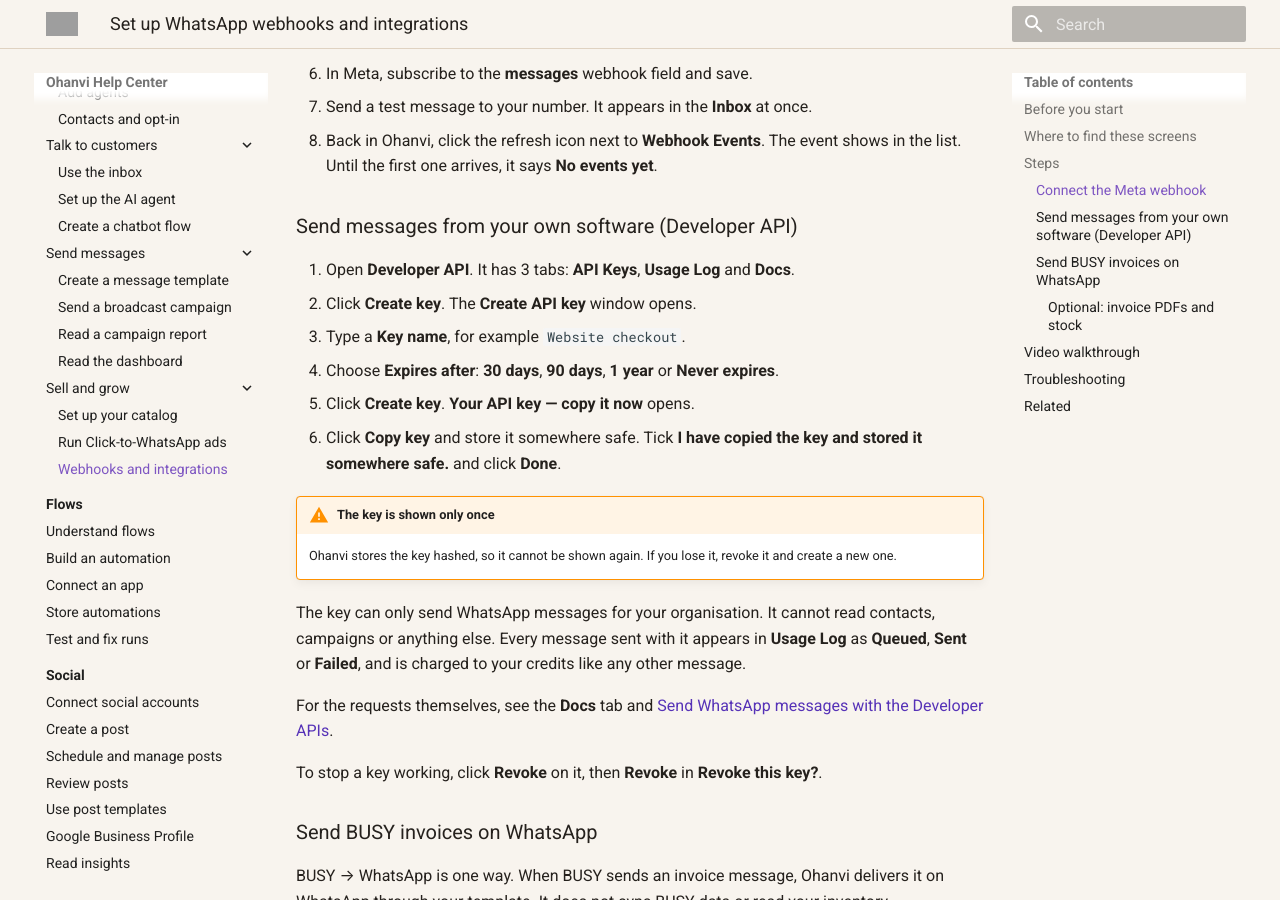
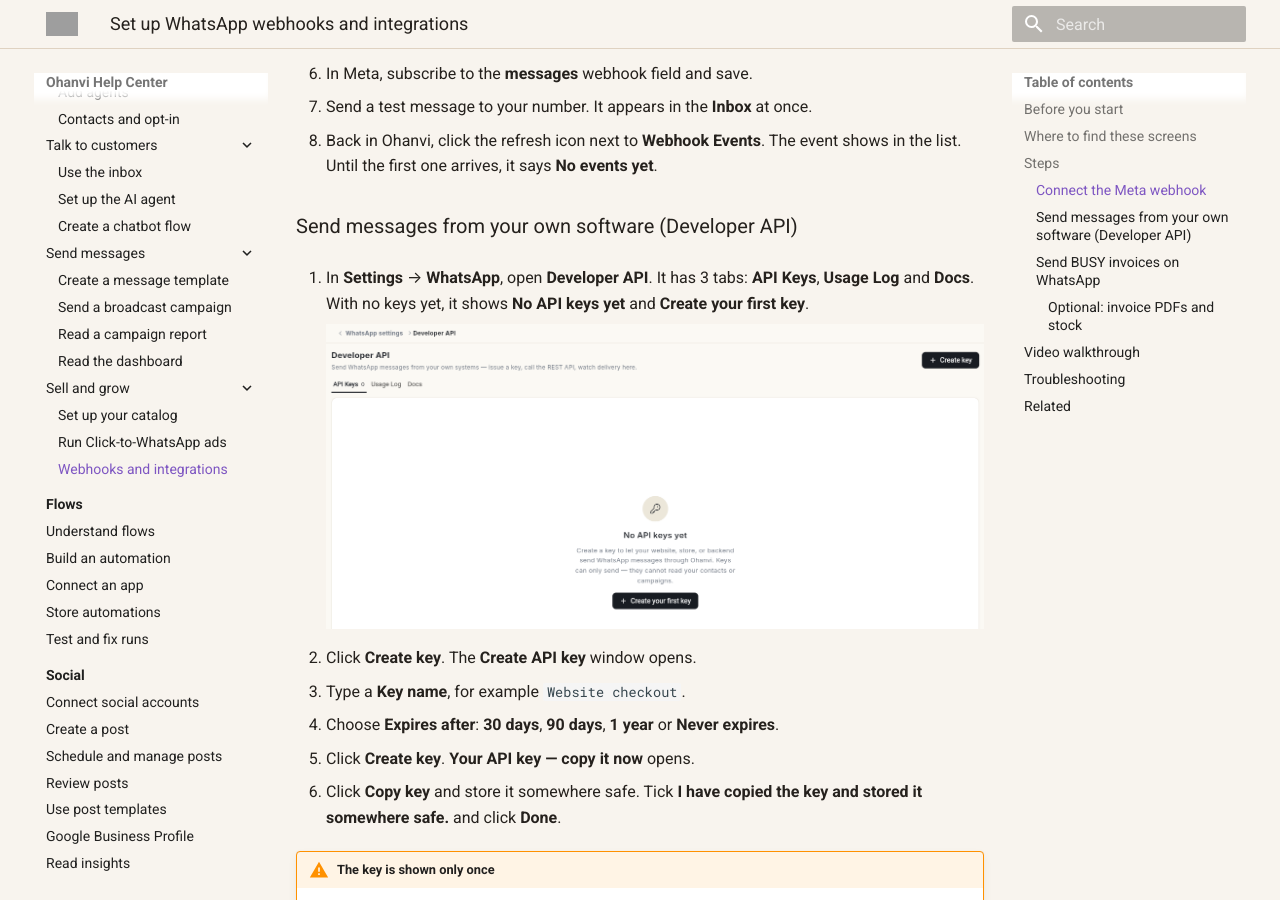
Before and after one commit to Ohanvi/ohanvi.github.io, an MkDocs documentation site: the page built from docs/whatsapp/whatsapp-webhooks-and-integrations.md, in a window 1280 px wide and 900 px high, scrolled down 1435 px. Built offline with MkDocs 1.6.1 and Material for MkDocs 9.7.7, drawn with Linux system fonts in a browser that asks for light colours; grey boxes are pictures that could not be loaded.

Commit message:
docs(whatsapp): Developer API page shot and its Settings path
Co-Authored-By: Claude Opus 5.5 (1M context) <noreply@anthropic.com>

```diff
--- a/docs/whatsapp/whatsapp-webhooks-and-integrations.md
+++ b/docs/whatsapp/whatsapp-webhooks-and-integrations.md
@@ -43,7 +43,10 @@ You can also open any WhatsApp setup screen and use the tabs across the top: **C
 
 ### Send messages from your own software (Developer API)
 
-1. Open **Developer API**. It has 3 tabs: **API Keys**, **Usage Log** and **Docs**.
+1. In **Settings** → **WhatsApp**, open **Developer API**. It has 3 tabs: **API Keys**, **Usage Log** and **Docs**. With no keys yet, it shows **No API keys yet** and **Create your first key**.
+
+    ![Developer API with the API Keys, Usage Log and Docs tabs and the Create key button](../assets/screenshots/whatsapp-developer-api-1-keys.png)
+
 2. Click **Create key**. The **Create API key** window opens.
 3. Type a **Key name**, for example `Website checkout`.
 4. Choose **Expires after**: **30 days**, **90 days**, **1 year** or **Never expires**.
```
Also changed, not shown: docs/assets/screenshots/whatsapp-developer-api-1-keys.png (added).
